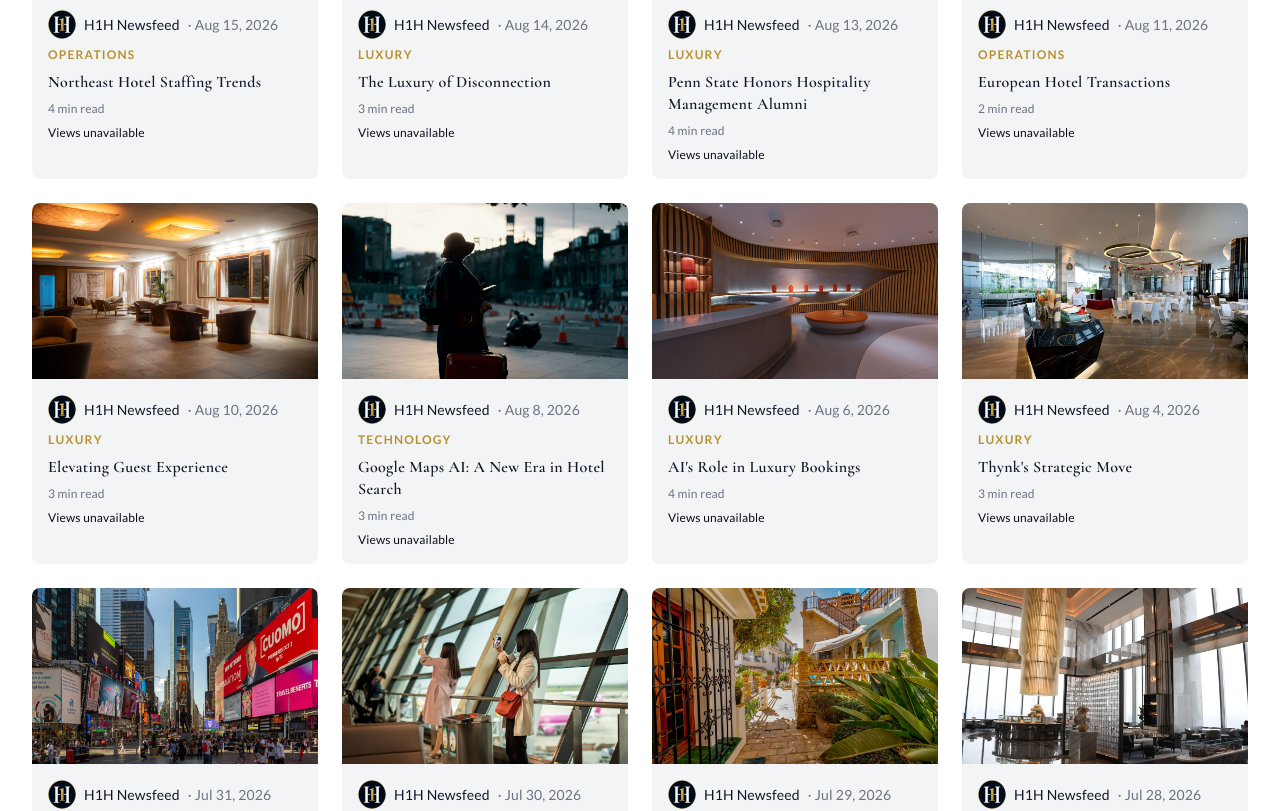
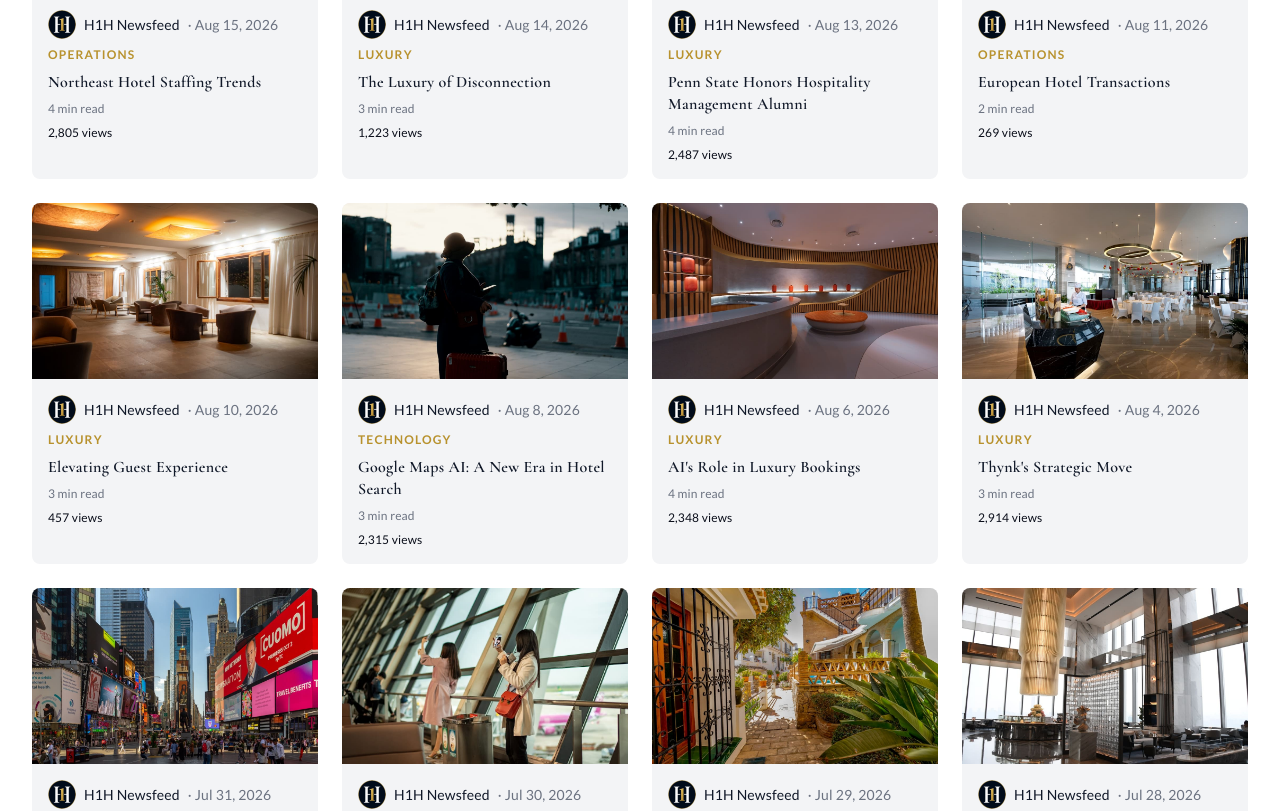
Before and after one commit to Aitibour/hospitality121, a Next.js app: page /blog in a window 1280 px wide. Shown: the part 820-1631 px from the top of the page. Built offline with nearby package versions, Linux system fonts and the light colour scheme; no server answers.

Commit message:
Add owner-requested temporary article view display

```diff
--- a/app/privacy/page.tsx
+++ b/app/privacy/page.tsx
@@ -31,7 +31,7 @@ export default function PrivacyPage() {
               'Email address, name, and company when you download a resource',
               'Usage data (pages visited, time on site, referring URLs) via Google Analytics, only if you consent to cookies',
               'IP address and browser information collected automatically by our hosting provider (Netlify)',
-              'Article view counts: a random per-article browser-session identifier prevents refreshes from increasing the count. Our counter stores the article slug and random identifier, without names, email addresses, IP addresses or cross-site tracking. Counts begin on 29 October 2026 and represent sessions, not unique people or confirmed reads.',
+              'Article view tracking: a random per-article browser-session identifier prevents refreshes from increasing the count. Our counter stores the article slug and random identifier, without names, email addresses, IP addresses or cross-site tracking. Tracking began on 29 October 2026 and measures sessions, not unique people or confirmed reads. Displayed view numbers temporarily use simulated values between 100 and 4,058; actual session counts remain stored separately.',
             ].map(item => (
               <li key={item} className="flex items-start gap-2">
                 <span className="mt-1.5 w-1.5 h-1.5 rounded-full bg-gold shrink-0" />
--- a/components/ArticleViews.tsx
+++ b/components/ArticleViews.tsx
@@ -1,6 +1,7 @@
 'use client'
 
 import { useEffect, useState } from 'react'
+import { simulatedArticleViews, TEMPORARY_SIMULATED_VIEWS } from '@/lib/article-view-display'
 
 const requests = new Map<string, Promise<number | null>>()
 function readCount(slug: string) {
@@ -35,5 +36,9 @@ export default function ArticleViews({ slug, record = false }: { slug: string; r
     }, 5000) : undefined
     return () => { active = false; clearTimeout(timer) }
   }, [slug, record])
-  return <span className="text-xs" title="Article views since 29 October 2026; counted once per browser session after five seconds. Views are not unique people or confirmed reads.">{views === null ? 'Views unavailable' : `${views.toLocaleString()} ${views === 1 ? 'view' : 'views'}`}</span>
+  const displayedViews = TEMPORARY_SIMULATED_VIEWS ? simulatedArticleViews(slug) : views
+  const description = TEMPORARY_SIMULATED_VIEWS
+    ? 'Temporary simulated view count. Actual article sessions are tracked separately.'
+    : 'Article views since 29 October 2026; counted once per browser session after five seconds. Views are not unique people or confirmed reads.'
+  return <span className="text-xs" title={description}>{displayedViews === null ? 'Views unavailable' : `${displayedViews.toLocaleString('en-US')} ${displayedViews === 1 ? 'view' : 'views'}`}</span>
 }
--- /dev/null
+++ b/lib/article-view-display.ts
@@ -0,0 +1,12 @@
+// Owner-requested temporary display override. Set to false to restore live counts.
+export const TEMPORARY_SIMULATED_VIEWS = true
+
+// A stable pseudo-random value keeps the same article consistent across the site
+// and avoids server/client hydration differences. This never changes real data.
+export function simulatedArticleViews(slug: string) {
+  let hash = 2166136261
+  for (const character of slug) {
+    hash = Math.imul(hash ^ character.charCodeAt(0), 16777619) >>> 0
+  }
+  return 100 + hash % 3959
+}
--- /dev/null
+++ b/reports/deployments/2026-10-29-temporary-view-display.md
@@ -0,0 +1,7 @@
+# Temporary article view display — 29 October 2026
+
+The owner explicitly requested random displayed values from 100 through 4,058 until they ask for removal. `lib/article-view-display.ts` controls this presentation override. The slug supplies a stable pseudo-random value, consistent between server-rendered HTML, hydration, listings and the article page. The tooltip and privacy page disclose that the display is simulated.
+
+The actual Netlify session counter, storage, GET/POST endpoints and recording behavior remain intact. No fake records are written. To restore the genuine display, set `TEMPORARY_SIMULATED_VIEWS` to false and update the temporary privacy disclosure, then build/deploy. Do not infer genuine readers from the displayed values. The existing hourly automation was updated to preserve this temporary preference pending the owner's request.
+
+Validation and deployment receipts will be recorded after completion.
```
